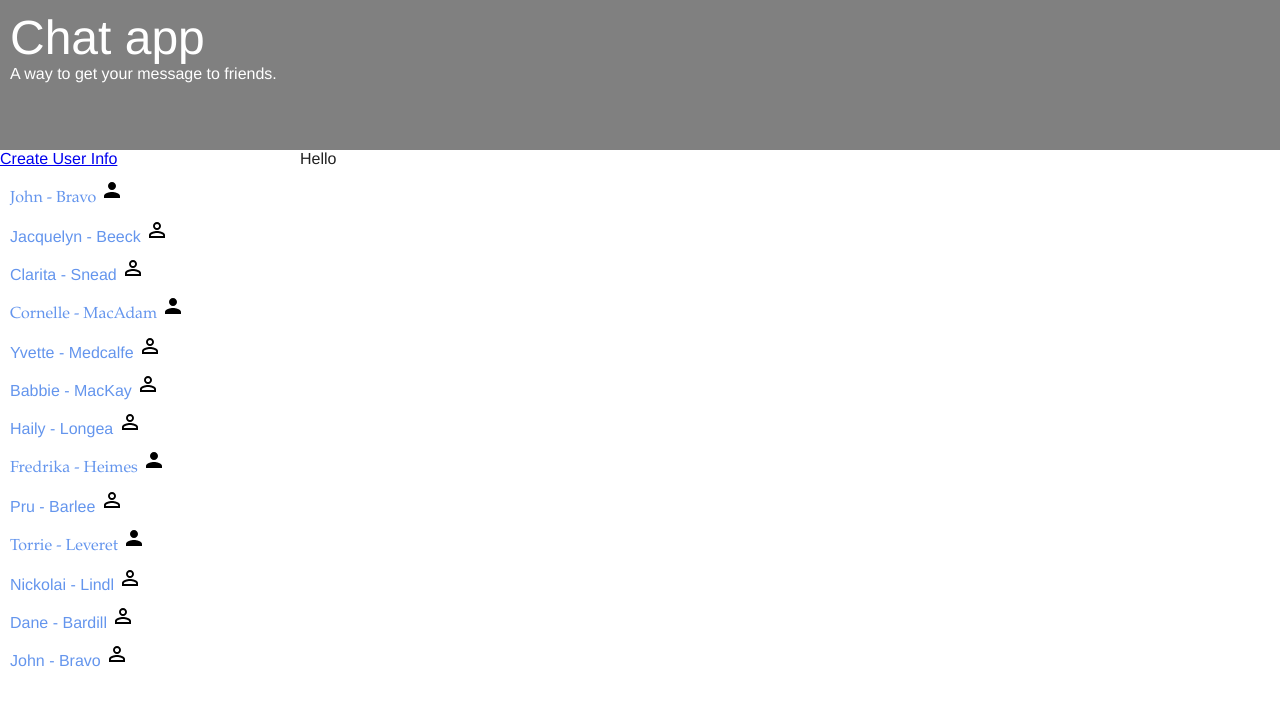
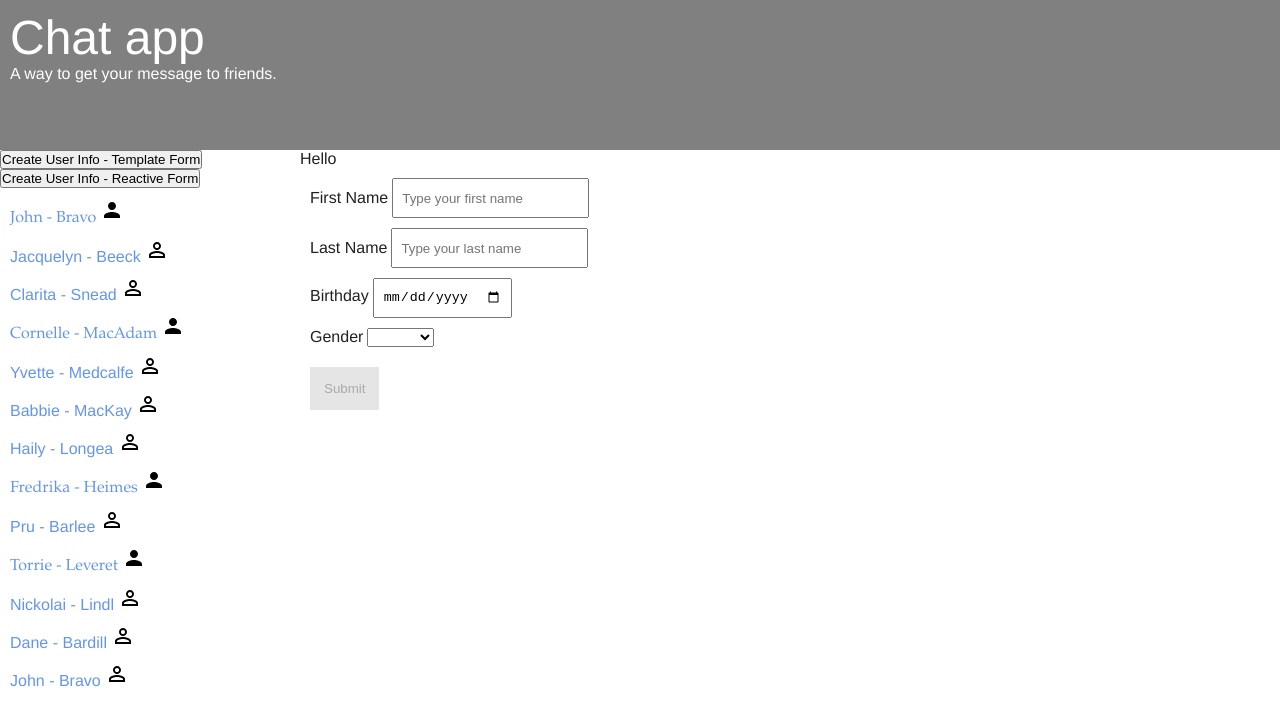
Before and after one commit to dudumanbogdan/cegeka-angular-training, an Angular app: page /createUserReactive in a window 1280 px wide. Before the commit this address led to /. Shown: the top 726 px of the page. Built offline with nearby package versions, Linux system fonts and the light colour scheme.

Commit message:
Add reactive form example

```diff
--- a/src/app/app-routing.module.ts
+++ b/src/app/app-routing.module.ts
@@ -4,12 +4,16 @@ import {HomeComponent} from './home/home.component';
 import {UserChatComponent} from './user/user-chat/user-chat.component';
 import {CreateUserInfoComponent} from './user/create-user-info/create-user-info.component';
 import {UserResolverGuard} from './user/shared/guards/user-resolver-guard.service';
+import {CreateUserInfoReactiveComponent} from './user/create-user-info-reactive/create-user-info-reactive.component';
+import {NotFoundComponent} from './shared/not-found/not-found.component';
 
 const routes: Routes = [
   {path: '', pathMatch: 'full', redirectTo: 'home'},
   {path: 'home', component: HomeComponent},
   {path: 'chat/:id', component: UserChatComponent, resolve: {chatUser: UserResolverGuard}},
-  {path: 'createUser', component: CreateUserInfoComponent},
+  {path: 'createUserTemplate', component: CreateUserInfoComponent},
+  {path: 'createUserReactive', component: CreateUserInfoReactiveComponent},
+  {path: '**', component: NotFoundComponent}
 ];
 
 @NgModule({
--- a/src/app/app.component.html
+++ b/src/app/app.component.html
@@ -6,7 +6,8 @@
     </div>
   </header>
   <section id="userContainer" class="primary">
-    <a [routerLink]="['createUser']">Create User Info</a>
+    <button [routerLink]="['createUserTemplate']">Create User Info - Template Form</button>
+    <button [routerLink]="['createUserReactive']">Create User Info - Reactive Form</button>
     <app-user-list></app-user-list>
   </section>
   <section id="chatContainer">
--- /dev/null
+++ b/src/app/shared/not-found/not-found.component.html
@@ -0,0 +1,3 @@
+<p>
+  Path not-found works!
+</p>
--- /dev/null
+++ b/src/app/shared/not-found/not-found.component.ts
@@ -0,0 +1,15 @@
+import { Component, OnInit } from '@angular/core';
+
+@Component({
+  selector: 'app-not-found',
+  templateUrl: './not-found.component.html',
+  styleUrls: ['./not-found.component.scss']
+})
+export class NotFoundComponent implements OnInit {
+
+  constructor() { }
+
+  ngOnInit() {
+  }
+
+}
--- a/src/app/shared/shared.module.ts
+++ b/src/app/shared/shared.module.ts
@@ -1,9 +1,10 @@
 import { NgModule } from '@angular/core';
 import { CommonModule } from '@angular/common';
 import { FilterDatePipe } from './pipes/filter-date.pipe';
+import { NotFoundComponent } from './not-found/not-found.component';
 
 @NgModule({
-  declarations: [FilterDatePipe],
+  declarations: [FilterDatePipe, NotFoundComponent],
   imports: [
     CommonModule
   ],
--- /dev/null
+++ b/src/app/user/create-user-info-reactive/create-user-info-reactive.component.html
@@ -0,0 +1,29 @@
+<form [formGroup]="createUserForm" novalidate (ngSubmit)="createUserForm.valid && addUserInfo(createUserForm.value)" autocomplete="off" class="container">
+  <div class="form-group-container" formGroupName="name">
+    <div class="form-group">
+      <label for="firstName">First Name</label>
+      <input class="form-control" placeholder="Type your first name" formControlName="firstName" name="firstName" />
+      <span *ngIf="!validateFirstName() && firstName.touched || (firstName.touched && firstName.value === lastName.value)">First Name is invalid</span>
+    </div>
+    <div class="form-group">
+      <label for="lastName">Last Name</label>
+      <input class="form-control" placeholder="Type your last name" formControlName="lastName" name="lastName" />
+      <span *ngIf="!validateLastName() ">Last Name is invalid</span>
+    </div>
+  </div>
+  <div class="form-group-container" formGroupName="details">
+    <div class="form-group">
+        <label for="birthday">Birthday</label>
+        <input class="form-control" type="date" formControlName="birthday" name="birthday" />
+        <span *ngIf="!validateBirthday()">Birthday is invalid</span>
+    </div>
+    <div class="form-group">
+        <label for="gender">Gender</label>
+        <select name="gender" formControlName="gender">
+          <option *ngFor="let gender of genders" [ngValue]="gender" > {{gender}} </option>
+        </select>
+        <span *ngIf="!validateGender()">Gender is invalid</span>
+    </div>
+  </div>
+  <button class="submit-btn" type="submit" [disabled]="isFormValid(createUserForm.status)"  [class.disabled]="createUserForm.valid !== true">Submit</button>
+</form>
--- /dev/null
+++ b/src/app/user/create-user-info-reactive/create-user-info-reactive.component.scss
@@ -0,0 +1,32 @@
+.form-group, .submit-btn {
+  margin: 10px;
+}
+
+.submit-btn {
+  padding: 14px;
+  background-color: var(--accent-color);
+  color: var(--primary-color-text);
+  border: none;
+  cursor: pointer;
+
+  &.disabled {
+    background-color: rgba(0,0,0,0.1);
+  }
+}
+
+label {
+  padding-right: 4px;
+}
+
+input {
+  height: 40px;
+  padding: 8px;
+}
+
+span {
+  margin-left: 10px;
+}
+
+input.ng-invalid.ng-dirty {
+  border: 1px solid red;
+}
--- /dev/null
+++ b/src/app/user/create-user-info-reactive/create-user-info-reactive.component.ts
@@ -0,0 +1,84 @@
+import {Component, OnInit} from '@angular/core';
+
+import {FormGroup, FormControl, Validators, FormBuilder} from '@angular/forms';
+import {Gender} from '../shared/enums/gender';
+import {UserService} from '../shared/services/user.service';
+import {UserModel} from '../shared/models/user.model';
+import {CreateUserStateService} from '../shared/services/create-user-state.service';
+
+@Component({
+  selector: 'app-create-user-info-reactive',
+  templateUrl: './create-user-info-reactive.component.html',
+  styleUrls: ['./create-user-info-reactive.component.scss']
+})
+export class CreateUserInfoReactiveComponent implements OnInit {
+  createUserForm: FormGroup;
+  firstName: FormControl;
+  lastName: FormControl;
+  birthday: FormControl;
+  gender: FormControl;
+
+  genders = [Gender.Male, Gender.Female];
+
+  constructor(
+    private userInfoService: UserService,
+    private formBuilder: FormBuilder,
+    private createUserStateService: CreateUserStateService) {
+
+  }
+
+  ngOnInit() {
+    this.buildForm();
+  }
+
+  private buildForm() {
+    this.firstName = new FormControl('', [Validators.required, Validators.minLength(3)]);
+    this.lastName = new FormControl('', [Validators.required, Validators.minLength(3)]);
+    this.birthday = new FormControl('', [Validators.required]);
+    this.gender = new FormControl('', [Validators.required]);
+
+    this.createUserForm = this.formBuilder.group({
+      name: this.formBuilder.group({
+        firstName: this.firstName,
+        lastName: this.lastName,
+      }),
+      details: this.formBuilder.group({
+        birthday: this.birthday,
+        gender: this.gender
+      })
+    });
+  }
+
+  addUserInfo(formValues: any) {
+    console.log(formValues.details);
+    this.userInfoService.addUserInfo(
+      new UserModel({
+        id: Math.random(),
+        firstName: formValues.name.firstName,
+        lastName: formValues.name.lastName,
+        birthday: formValues.details.birthday,
+        type: formValues.details.gender
+      }));
+    this.createUserStateService.onCreateUser(formValues);
+  }
+
+  isFormValid(formStatus) {
+    return formStatus.status === 'INVALID';
+  }
+
+  validateFirstName() {
+    return this.firstName.valid || !(this.firstName.touched || (this.firstName.touched && this.firstName.value === this.lastName.value));
+  }
+
+  validateLastName() {
+    return this.lastName.valid || !(this.lastName.touched || (this.lastName.touched && this.firstName.value === this.lastName.value));
+  }
+
+  validateBirthday() {
+    return this.birthday.valid || !this.birthday.touched;
+  }
+
+  validateGender() {
+    return this.gender.valid || !this.gender.touched;
+  }
+}
--- a/src/app/user/user.module.ts
+++ b/src/app/user/user.module.ts
@@ -4,19 +4,22 @@ import {UserInfoComponent} from './user-info/user-info.component';
 import {UserListComponent} from './user-list/user-list.component';
 import {UserChatComponent} from './user-chat/user-chat.component';
 import {CreateUserInfoComponent} from './create-user-info/create-user-info.component';
-import {FormsModule} from '@angular/forms';
+import {FormsModule, ReactiveFormsModule} from '@angular/forms';
 import {SharedModule} from '../shared/shared.module';
 import {CreateUserStateService} from './shared/services/create-user-state.service';
+import {CreateUserInfoReactiveComponent} from './create-user-info-reactive/create-user-info-reactive.component';
 
 @NgModule({
   declarations: [
     UserInfoComponent,
     UserListComponent,
     UserChatComponent,
-    CreateUserInfoComponent],
+    CreateUserInfoComponent,
+    CreateUserInfoReactiveComponent],
   imports: [
     CommonModule,
     FormsModule,
+    ReactiveFormsModule,
     SharedModule
   ],
   providers: [
```
Also changed, not shown: src/app/shared/not-found/not-found.component.scss (added), 2 other files (tests, documents, lock files or other folders).
